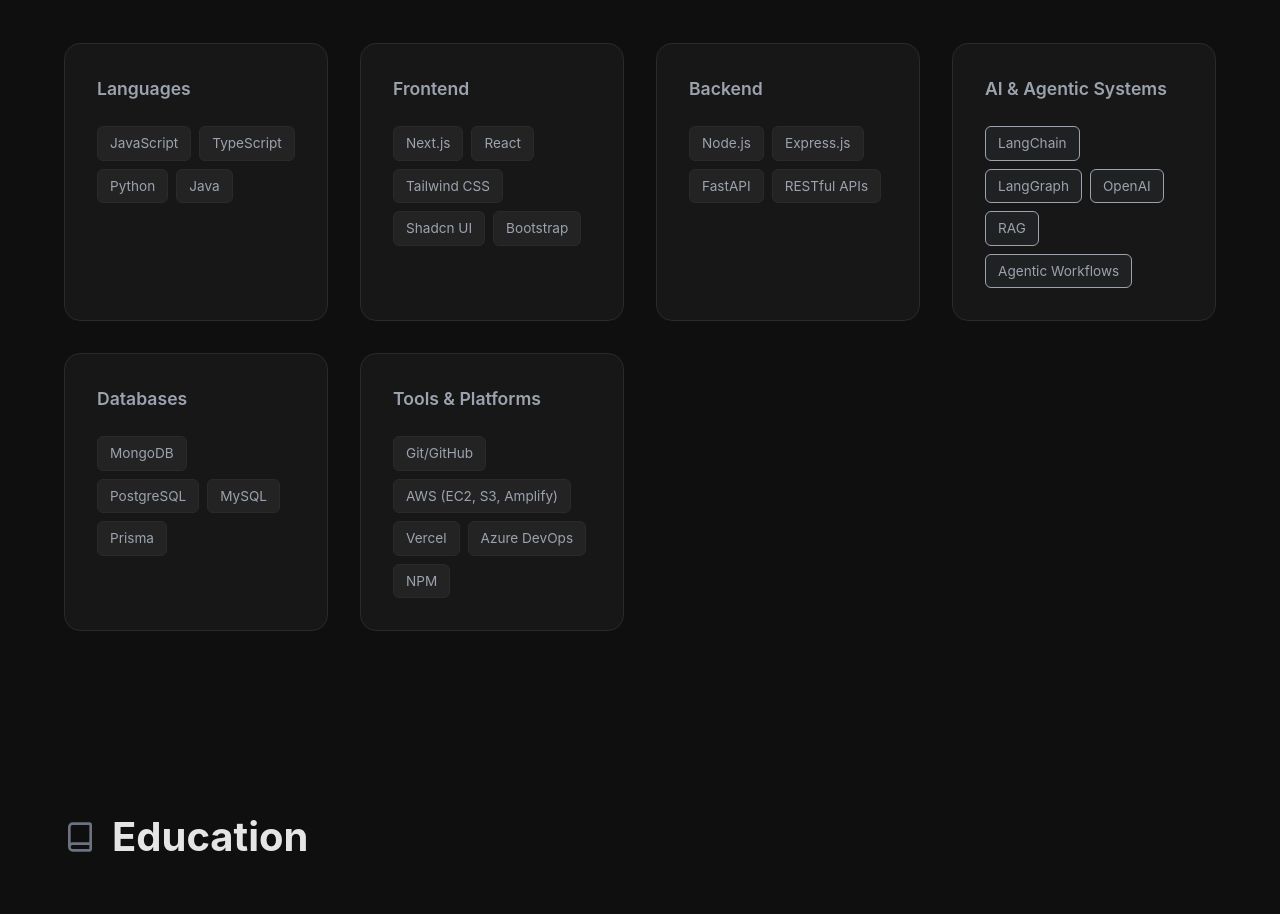
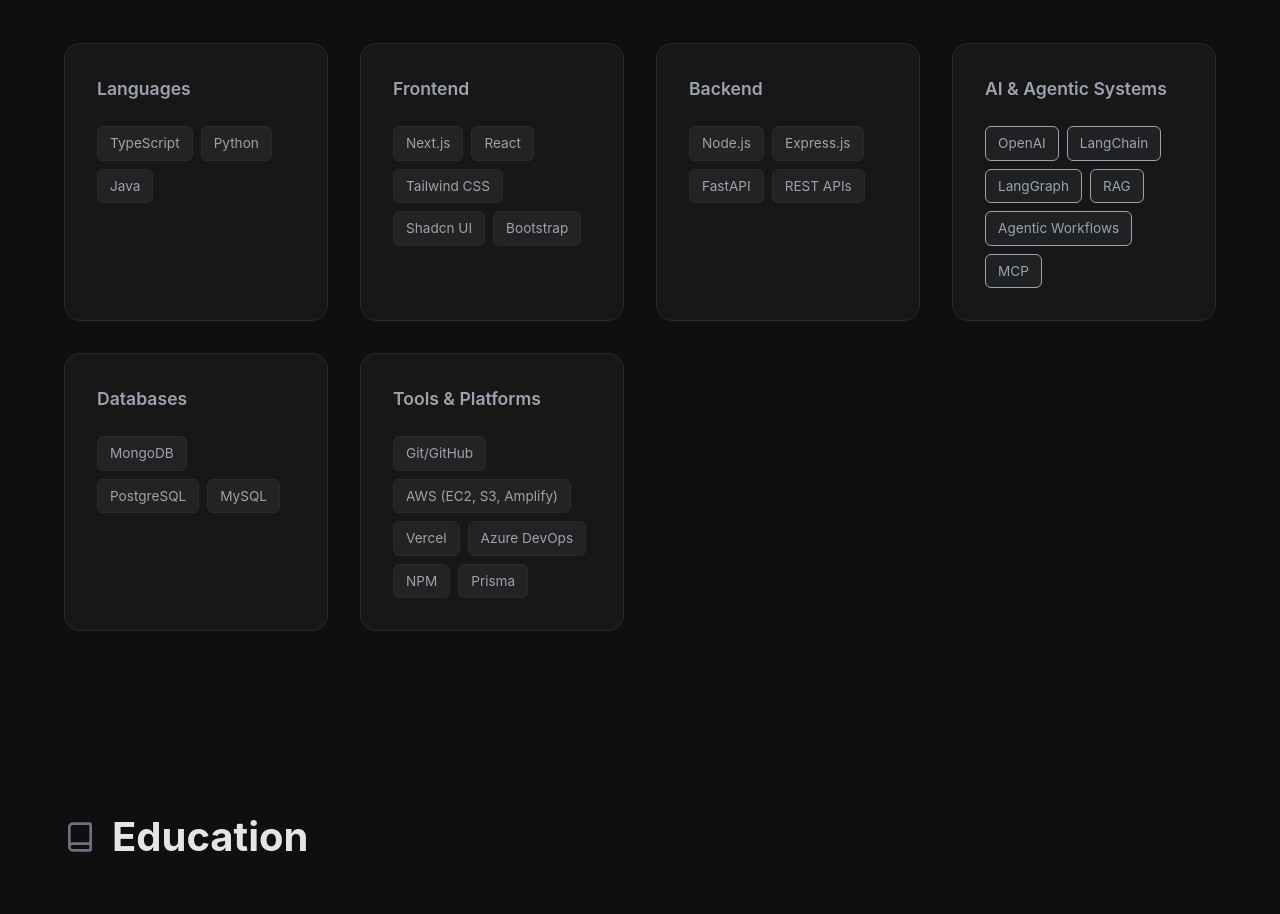
Before and after one commit to tejas261/portfolio, a React (Vite) app in the folder frontend/: page / in a window 1280 px wide. Shown: the part 2720-3634 px from the top of the page. Built offline with nearby package versions, Linux system fonts and the light colour scheme; no server answers.

Commit message:
updated some details in UI

```diff
--- a/frontend/src/data/mock.js
+++ b/frontend/src/data/mock.js
@@ -87,17 +87,18 @@
   ],
 
   skills: {
-    languages: ["JavaScript", "TypeScript", "Python", "Java"],
+    languages: ["TypeScript", "Python", "Java"],
     frontend: ["Next.js", "React", "Tailwind CSS", "Shadcn UI", "Bootstrap"],
-    backend: ["Node.js", "Express.js", "FastAPI", "RESTful APIs"],
-    ai: ["LangChain", "LangGraph", "OpenAI", "RAG", "Agentic Workflows"],
-    databases: ["MongoDB", "PostgreSQL", "MySQL", "Prisma"],
+    backend: ["Node.js", "Express.js", "FastAPI", "REST APIs"],
+    ai: ["OpenAI", "LangChain", "LangGraph", "RAG", "Agentic Workflows", "MCP"],
+    databases: ["MongoDB", "PostgreSQL", "MySQL"],
     tools: [
       "Git/GitHub",
       "AWS (EC2, S3, Amplify)",
       "Vercel",
       "Azure DevOps",
       "NPM",
+      "Prisma",
     ],
   },
 
```
